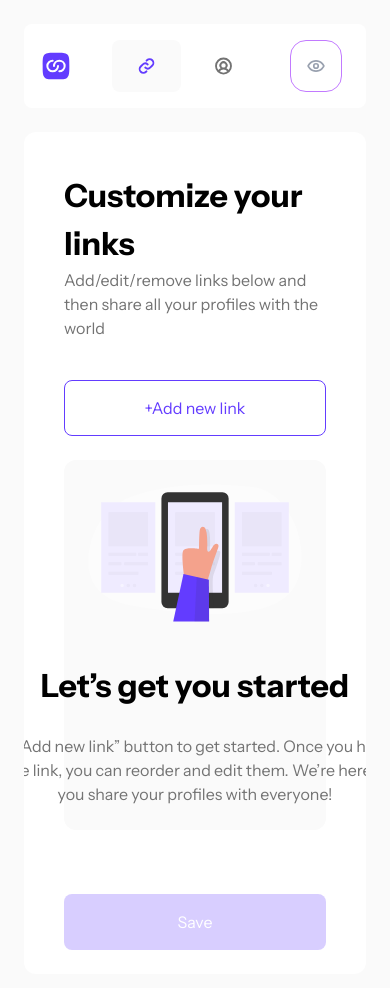
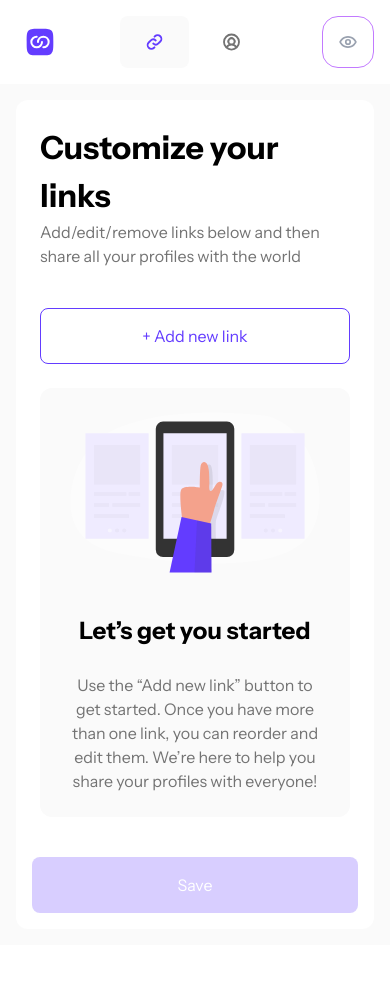
Before and after one commit to cheClaud/devlinks, a React (Vite) app: page / in a window 390 px wide. Shown: the top 988 px of the page. After the commit the page ends 945 px from the top, so only its background shows below. Built offline with nearby package versions, Linux system fonts and the light colour scheme.

Commit message:
mobile view fixed

```diff
--- a/src/pages/dashboard.tsx
+++ b/src/pages/dashboard.tsx
@@ -9,9 +9,9 @@ import PhoneMockupIcon from "../components/layouts/phoneMockupIcon.tsx";
 export default function DashoardPage() {
   return (
     <div className="flex flex-col w-full h-screen bg-gray-50 p-0">
-      <header className="w-full p-6">
+      <header className="w-full p-4 pl-6 md:px-6 bg-white md:bg-transparent">
         {/*header container*/}
-        <div className="flex justify-between items-center bg-white rounded-[0.5rem] p-4 pr-6">
+        <div className="flex justify-between items-center bg-white rounded-[0.5rem] p-0 md:p-4 md:pr-6">
           {/* Logo Container */}
           <div className="flex justify-center items-center">
             <img
@@ -53,7 +53,7 @@ export default function DashoardPage() {
       </header>
 
       {/* main container*/}
-      <main className="flex justify-center items-center flex-1 bg-gray-50 p-6 pt-0 gap-x-6">
+      <main className="flex justify-center items-center flex-1 bg-gray-50 p-4 md:p-6 md:pt-0 gap-x-6">
         {/*phone image container*/}
         <div className="hidden lg:flex justify-center items-center bg-white w-140 rounded-xl overflow-hidden h-full">
           <PhoneMockupIcon className="w-77 h-158" />
@@ -62,7 +62,7 @@ export default function DashoardPage() {
         {/*content container*/}
         <div className="flex flex-col bg-white w-full rounded-xl overflow-hidden h-full">
           {/*link container*/}
-          <div className="flex flex-col flex-1 p-10 gap-y-10">
+          <div className="flex flex-col flex-1 p-6 md:p-10 gap-y-10">
             {/*header container*/}
             <div className="">
               <p className="text-preset-1">Customize your links</p>
@@ -75,7 +75,7 @@ export default function DashoardPage() {
             {/*links list container */}
             <div className="flex flex-col flex-1 gap-y-6">
               <button className="bg-white text-preset-3 w-full h-14 border-1 rounded-lg text-purple-600 border-purple-600">
-                +Add new link
+                + Add new link
               </button>
 
               {/*links list */}
@@ -87,11 +87,11 @@ export default function DashoardPage() {
                     alt="empty illustration image"
                     className="mb-10"
                   />
-                  <div className="w-122 h-36">
-                    <p className="text-preset-1 text-center mb-6">
+                  <div className="w-full md:w-122">
+                    <p className="text-preset-2 md:text-preset-1 text-center mb-6">
                       Let’s get you started
                     </p>
-                    <p className="text-preset-3 text-center  text-gray-500 ">
+                    <p className="text-preset-3 text-center text-gray-500 ">
                       Use the “Add new link” button to get started. Once you
                       have more than one link, you can reorder and edit them.
                       We’re here to help you share your profiles with everyone!
@@ -103,7 +103,7 @@ export default function DashoardPage() {
           </div>
 
           {/*footer container*/}
-          <div className="flex justify-end items-center px-10 py-6">
+          <div className="flex justify-end items-center px-4 md:px-10 py-4 md:py-6">
             <button className="bg-purple-600/25 text-white w-full md:w-21 h-14 rounded-lg">
               Save
             </button>
```
